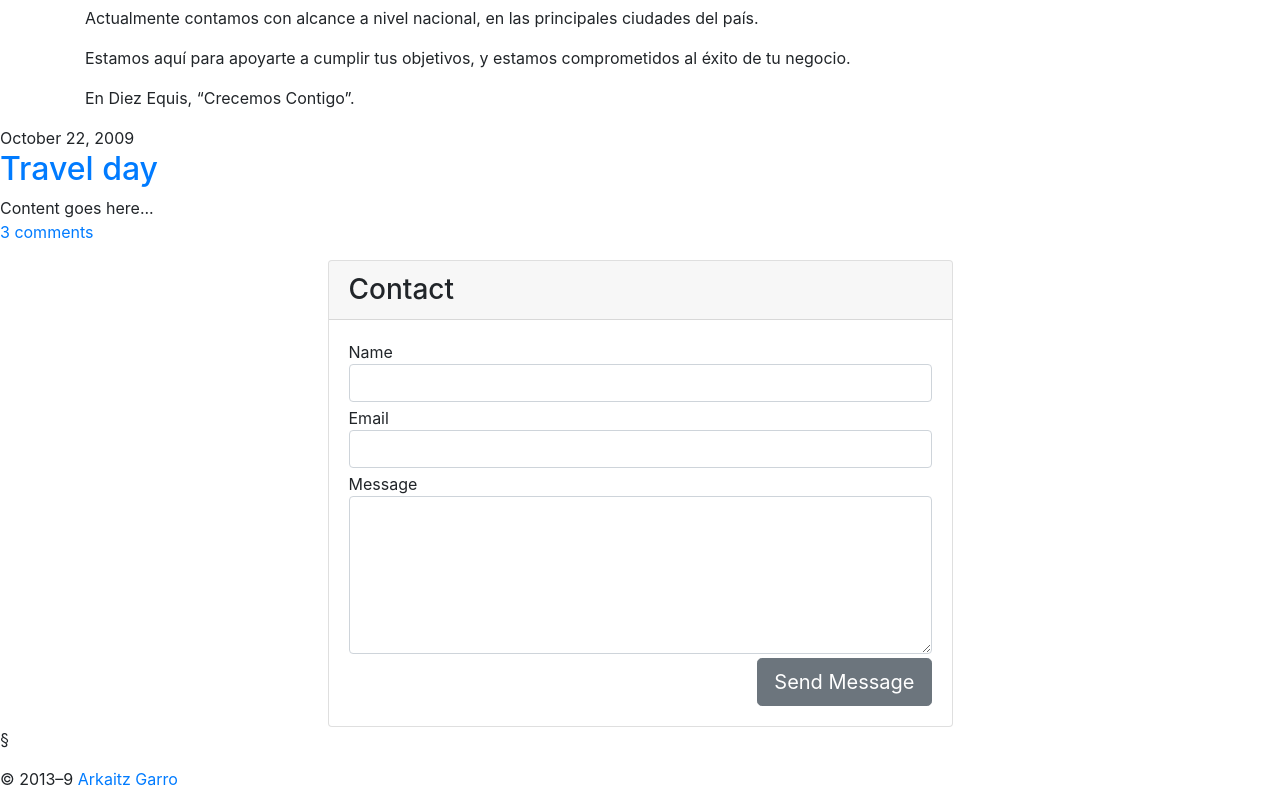
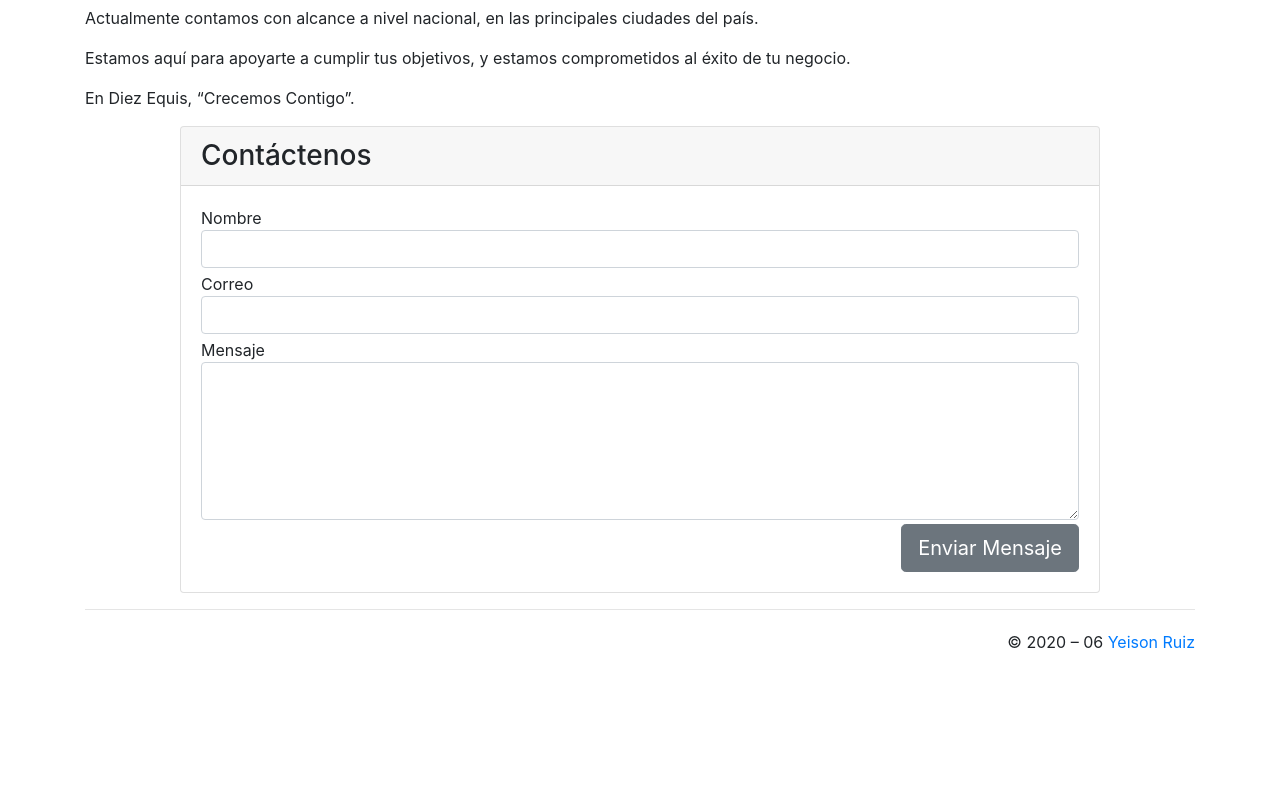
Before and after one commit to WvlRampage/ProductsSPA, a website: page index.html in a window 1280 px wide. Shown: the part 1000-1807 px from the top of the page. After the commit the page ends 1670 px from the top, so only its background shows below. Drawn offline with nearby package versions, Linux system fonts and the light colour scheme.

Commit message:
removed unused content

```diff
--- a/index.html
+++ b/index.html
@@ -114,16 +114,7 @@
     </section>
     <section id="Products" class="products">
         <article>
-            <time datetime="2009-10-22">October 22, 2009</time>
-            <h2>
-                <a href="#" title="link to this post">Travel day</a>
-            </h2>
-            <div class="content">
-                Content goes here...
-            </div>
-            <section class="comments">
-                <p><a href="#">3 comments</a></p>
-            </section>
+
         </article>
     </section>
     <aside>
@@ -132,37 +123,38 @@
         <div class="related"></div>
     </aside>
     <footer id='Contacto'>
+        <div class="container">
         <div class="row justify-content-center">
-            <div class="col-md-6">
+            <div class="col-md-10">
                 <span class="anchor" id="formContact"></span>
                 <!-- form contact -->
                 <div class="card card-outline-secondary">
                     <div class="card-header">
-                        <h3 class="mb-0">Contact</h3>
+                        <h3 class="mb-0">Contáctenos</h3>
                     </div>
                     <div class="card-body">
                         <form autocomplete="off" class="form" role="form">
                             <fieldset>
-                                <label class="mb-0" for="name2">Name</label>
+                                <label class="mb-0" for="name2">Nombre</label>
                                 <div class="row mb-1">
                                     <div class="col-lg-12">
                                         <input class="form-control" id="name2" name="name2" required="" type="text">
                                     </div>
                                 </div>
-                                <label class="mb-0" for="email2">Email</label>
+                                <label class="mb-0" for="email2">Correo</label>
                                 <div class="row mb-1">
                                     <div class="col-lg-12">
-                                        <input class="form-control" id="email2" name="email2" required="" type="text">
+                                        <input class="form-control" id="email2" name="email2" required="" type="email">
                                     </div>
                                 </div>
-                                <label class="mb-0" for="message2">Message</label>
+                                <label class="mb-0" for="message2">Mensaje</label>
                                 <div class="row mb-1">
                                     <div class="col-lg-12">
                                         <textarea class="form-control" id="message2" name="message2" required=""
                                             rows="6"></textarea>
                                     </div>
                                 </div>
-                                <button class="btn btn-secondary btn-lg float-right" type="submit">Send Message</button>
+                                <button class="btn btn-secondary btn-lg float-right" type="submit">Enviar Mensaje</button>
                             </fieldset>
                         </form>
                     </div>
@@ -170,8 +162,12 @@
             </div>
             <!--/col-->
         </div>
-        <p>&#167;</p>
-        <p>&#169; 2013&#8211;9 <a href="#">Arkaitz Garro</a></p>
+        <hr>
+        <div class="text-right" style="margin-top: 20px;">
+            <p>&#169; 2020 &#8211; 06 <a href="#">Yeison Ruiz</a></p>
+        </div>
+        </div>
+
     </footer>
 
     <!-- jQuery first, then Popper.js, then Bootstrap JS -->
```
